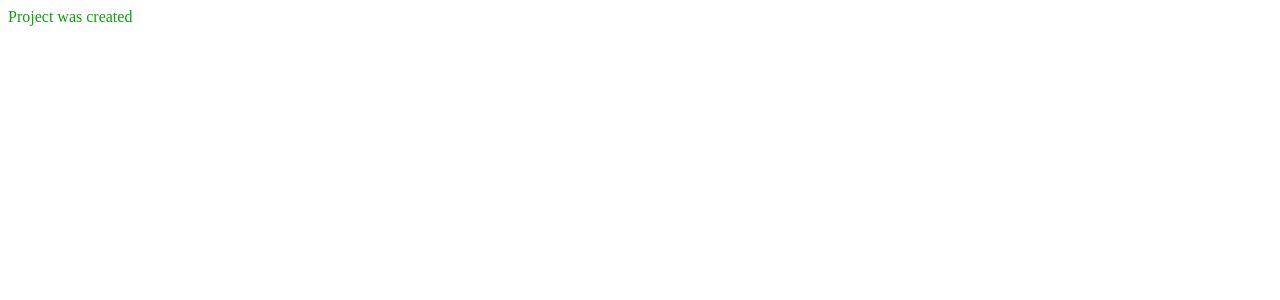
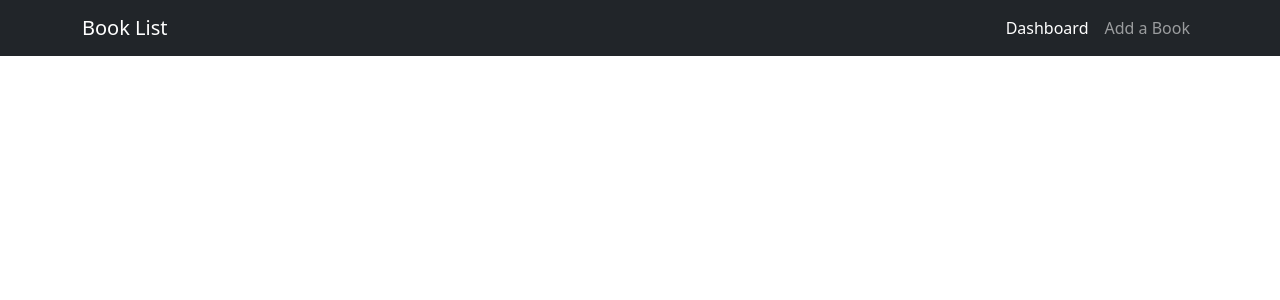
Before and after one commit to andriy1399/Demo-Book-List, a React (Create React App) app: page / in a window 1280 px wide. Shown: the top 300 px of the page. Built offline with nearby package versions, Linux system fonts and the light colour scheme.

Commit message:
added header

```diff
--- a/package.json
+++ b/package.json
@@ -43,5 +43,9 @@
       "last 1 firefox version",
       "last 1 safari version"
     ]
-  }
+  },
+  "devDependencies": {
+    "@types/react-redux": "^7.1.16"
+  },
+  "moduleResolution": "node"
 }
--- a/public/index.html
+++ b/public/index.html
@@ -8,6 +8,12 @@
     <meta
       name="description"
       content="Web site created using create-react-app"
+    />
+    <link
+      href="https://cdn.jsdelivr.net/npm/bootstrap@5.0.0-beta2/dist/css/bootstrap.min.css"
+      rel="stylesheet"
+      integrity="sha384-BmbxuPwQa2lc/FVzBcNJ7UAyJxM6wuqIj61tLrc4wSX0szH/Ev+nYRRuWlolflfl"
+      crossorigin="anonymous"
     />
     <link rel="apple-touch-icon" href="%PUBLIC_URL%/logo192.png" />
     <!--
--- a/src/components/App.tsx
+++ b/src/components/App.tsx
@@ -1,8 +1,13 @@
 import React from 'react';
 import '../styles/App.scss';
+import { Header } from './Header';
 
 const App: React.FC = () => {
-  return <div className="app">Project was created</div>;
+  return (
+    <div >
+      <Header />
+    </div>
+  );
 };
 
 export default App;
--- /dev/null
+++ b/src/components/Header.tsx
@@ -0,0 +1,32 @@
+import React from 'react';
+
+export const Header: React.FC = () => {
+  return (
+    <nav className="navbar navbar-expand-lg navbar-dark bg-dark">
+      <div className="container">
+        <a className="navbar-brand" href="/">
+          Book List
+        </a>
+        <button className="navbar-toggler" type="button">
+          <span className="navbar-toggler-icon"></span>
+        </button>
+        <div
+          className="collapse navbar-collapse d-flex justify-content-end"
+        >
+          <ul className="navbar-nav">
+            <li className="nav-item">
+              <a className="nav-link active" aria-current="page" href="/">
+                Dashboard
+              </a>
+            </li>
+            <li className="nav-item">
+              <a className="nav-link" href="/">
+                Add a Book
+              </a>
+            </li>
+          </ul>
+        </div>
+      </div>
+    </nav>
+  );
+};
--- a/src/index.tsx
+++ b/src/index.tsx
@@ -1,9 +1,27 @@
 import React from 'react';
 import ReactDOM from 'react-dom';
 import App from './components/App';
+import { Provider } from 'react-redux';
+import { createStore, compose, applyMiddleware } from 'redux';
+import reduxThunk from 'redux-thunk';
+import reducers from './reducers';
+declare global {
+  interface Window {
+    __REDUX_DEVTOOLS_EXTENSION_COMPOSE__?: typeof compose;
+  }
+}
 
+const composeEnhancers =
+  (window.__REDUX_DEVTOOLS_EXTENSION_COMPOSE__ as typeof compose) || compose;
+
+const store = createStore(
+  reducers,
+  composeEnhancers(applyMiddleware(reduxThunk))
+);
 ReactDOM.render(
-  <App />,
+  <Provider store={store}>
+    <App />
+  </Provider>,
   document.getElementById('root')
 );
 
--- /dev/null
+++ b/src/reducers/index.js
@@ -0,0 +1,5 @@
+import { combineReducers } from 'redux';
+
+export default combineReducers({
+  deleteMe: () => 'some text',
+});
```
Also changed, not shown: src/actions/index.js (added), src/actions/types.js (added), 2 other files (tests, documents, lock files or other folders).
